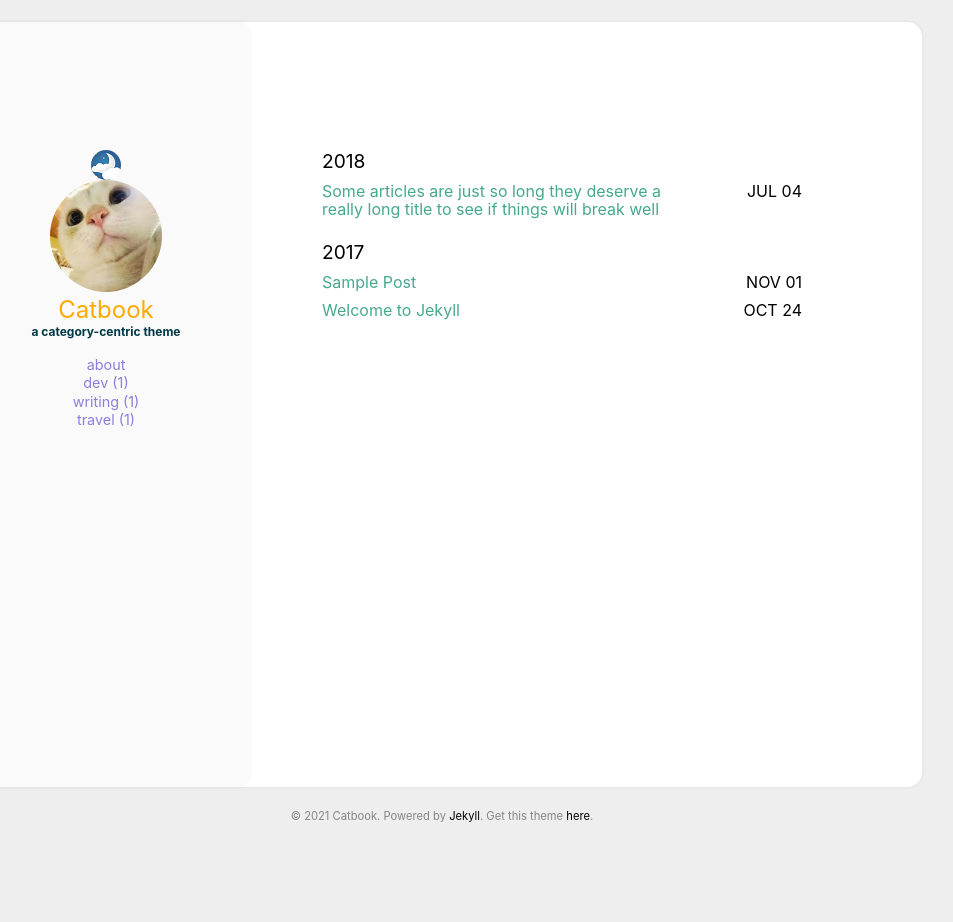
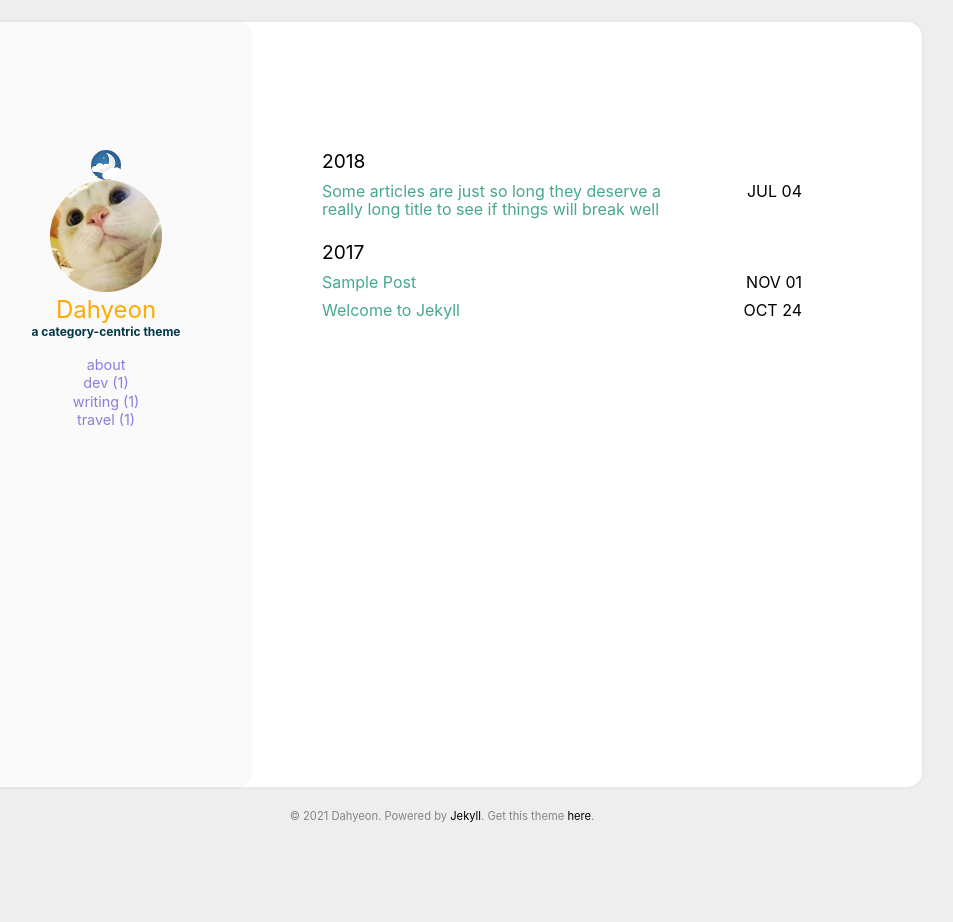
Before and after one commit to ekgus2222/ekgus2222.github.io, a Jekyll site: the page built from index.html, in a window 1280 px wide. Shown: the whole page, without its empty margins (198-1151 px from the left). Built offline with Jekyll 4.4.1, drawn with Linux system fonts in a browser that asks for light colours.

Commit message:
Update _config.yml

```diff
--- a/_config.yml
+++ b/_config.yml
@@ -18,7 +18,7 @@ google_analytics: #UA—XXXXXXXX-X
 disqus_shortname: #disqus shortname
 
 user:
-  name: Catbook
+  name: Dahyeon
   pic: /assets/img/cat.jpg
   picAlt: "catbook"
   job: a category-centric theme
```
